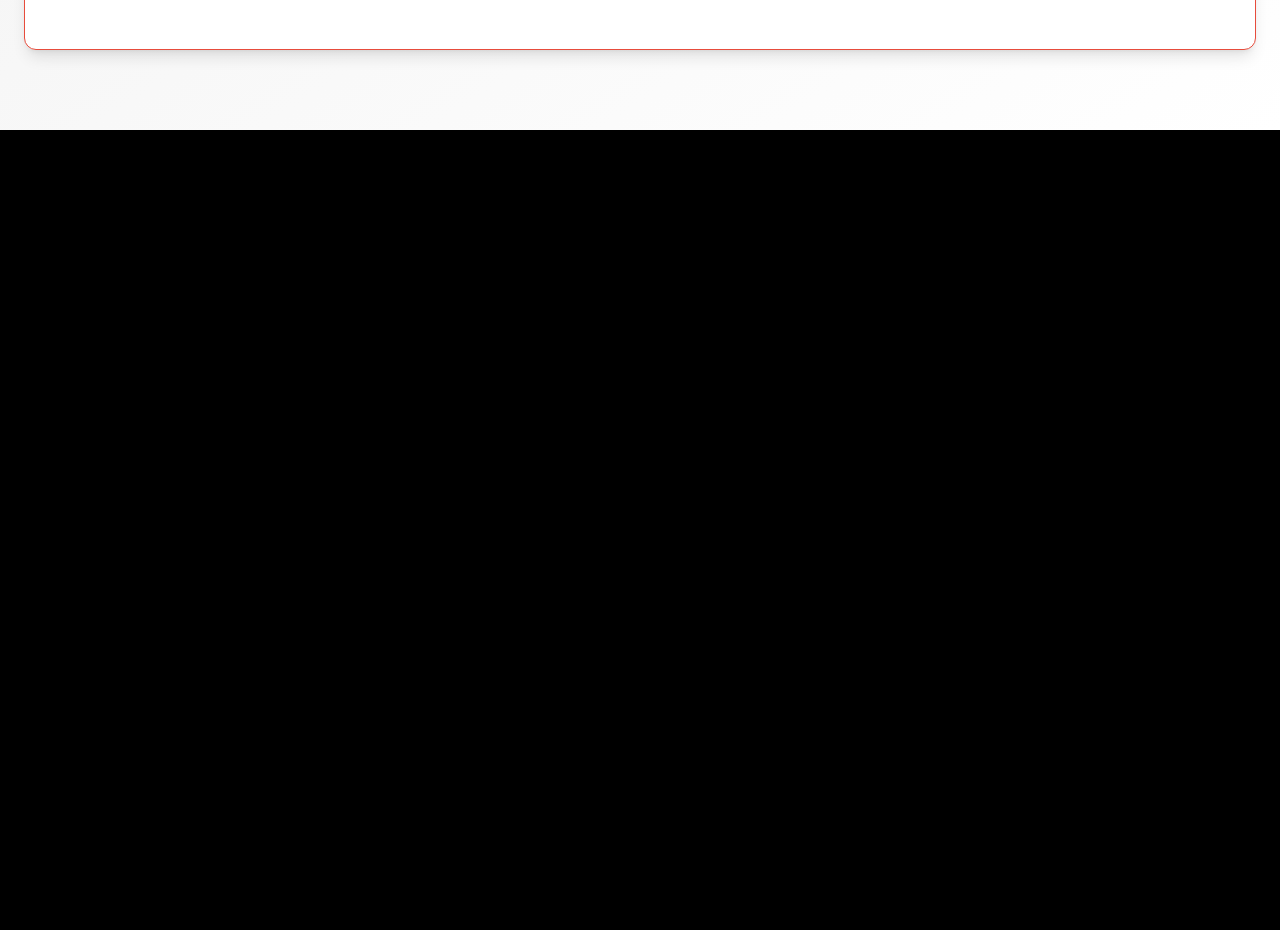
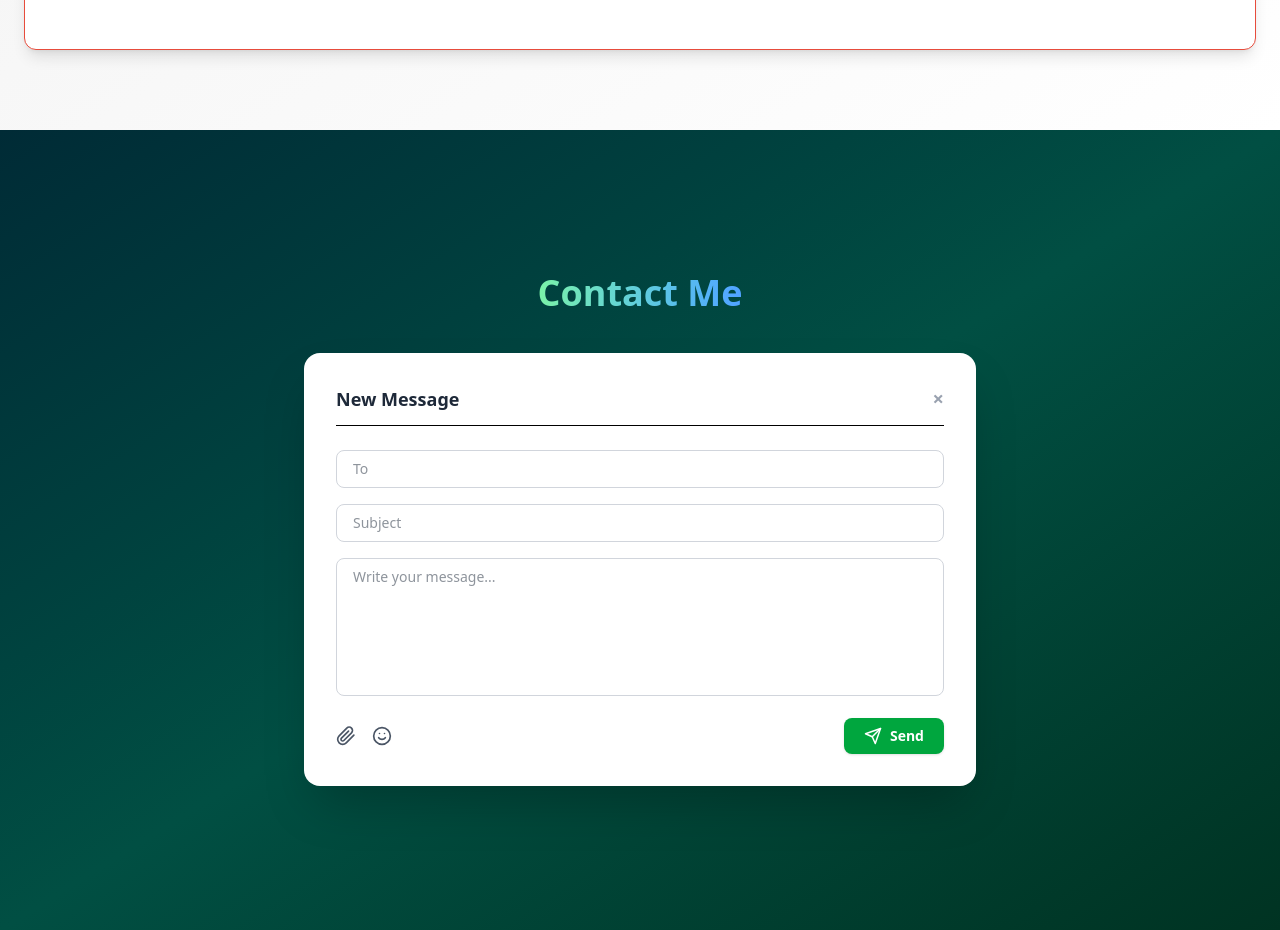
Before and after one commit to RohanShrivastava08/My-Modern-Portfolio, a React (Vite) app: page / in a window 1280 px wide. Shown: the part 6460-7390 px from the top of the page. Before the commit the page ends 6590 px from the top, so only its background shows below. Built offline with nearby package versions, Linux system fonts and the light colour scheme.

Commit message:
Modified Contact.jsx

```diff
--- a/src/App.jsx
+++ b/src/App.jsx
@@ -7,6 +7,7 @@ import Project from './sections/Project';
 import Education from './sections/Education';
 import Certification from './sections/Certification';
 import Volunteer from './sections/Volunteer';
+import Contact from './sections/Contact';
 
 function App() {
   return (
@@ -19,6 +20,7 @@ function App() {
       <Education />
       <Certification />
       <Volunteer />
+      <Contact />
       {/* Add more sections as needed */}
     </>
   );
--- /dev/null
+++ b/src/sections/Contact.jsx
@@ -0,0 +1,97 @@
+import React, { useState } from 'react';
+import { FiPaperclip, FiSend, FiSmile } from 'react-icons/fi';
+
+const Contact = () => {
+  const [toast, setToast] = useState(false);
+
+  const handleSubmit = (e) => {
+    e.preventDefault();
+    setToast(true);
+    setTimeout(() => setToast(false), 3000);
+  };
+
+  return (
+    <section className="min-h-screen bg-gradient-to-br from-[#002b36] via-[#014f43] to-[#003322] flex flex-col items-center justify-center px-4 py-20 font-sans relative transition-all duration-300 ease-in-out">
+
+      {/* Header */}
+      <h2 className="text-4xl font-bold text-white mb-10">
+        <span className="bg-gradient-to-r from-green-300 to-blue-400 text-transparent bg-clip-text">
+          Contact Me
+        </span>
+      </h2>
+
+      {/* Gmail-like Compose Box */}
+      <div className="w-full max-w-2xl bg-white rounded-2xl shadow-2xl p-6 sm:p-8 transition-all duration-500">
+
+        {/* Top Header */}
+        <div className="flex items-center justify-between mb-6 border-b pb-3">
+          <h3 className="text-lg font-semibold text-gray-800">New Message</h3>
+          <button className="text-gray-400 hover:text-red-500 text-xl font-bold transition duration-300 ease-in-out">&times;</button>
+        </div>
+
+        {/* Contact Form */}
+        <form onSubmit={handleSubmit} className="space-y-4">
+          {/* To */}
+          <div>
+            <input
+              type="email"
+              placeholder="To"
+              className="w-full px-4 py-2 border border-gray-300 rounded-lg text-sm text-gray-800 focus:outline-none focus:ring-2 focus:ring-green-500 transition"
+              required
+            />
+          </div>
+
+          {/* Subject */}
+          <div>
+            <input
+              type="text"
+              placeholder="Subject"
+              className="w-full px-4 py-2 border border-gray-300 rounded-lg text-sm text-gray-800 focus:outline-none focus:ring-2 focus:ring-green-500 transition"
+              required
+            />
+          </div>
+
+          {/* Message */}
+          <div>
+            <textarea
+              rows="6"
+              placeholder="Write your message..."
+              className="w-full px-4 py-2 border border-gray-300 rounded-lg text-sm text-gray-800 focus:outline-none focus:ring-2 focus:ring-green-500 resize-none transition"
+              required
+            ></textarea>
+          </div>
+
+          {/* Icons & Attachments */}
+          <div className="flex items-center justify-between mt-4">
+            <div className="flex items-center gap-4 text-gray-600">
+              <label className="flex items-center gap-2 cursor-pointer hover:text-green-500 transition">
+                <FiPaperclip className="text-xl" />
+                <input type="file" className="hidden" />
+              </label>
+              <button type="button" className="hover:text-yellow-500 transition">
+                <FiSmile className="text-xl" />
+              </button>
+            </div>
+
+            {/* Send Button */}
+            <button
+              type="submit"
+              className="flex items-center gap-2 bg-green-600 hover:bg-green-700 text-white px-5 py-2 rounded-lg text-sm font-semibold shadow-sm transition"
+            >
+              <FiSend className="text-lg" /> Send
+            </button>
+          </div>
+        </form>
+      </div>
+
+      {/* Toast Notification */}
+      {toast && (
+        <div className="fixed bottom-6 left-1/2 transform -translate-x-1/2 bg-[#1a1a1a] text-white px-6 py-3 rounded-full shadow-lg transition-opacity duration-300 z-50">
+          ✅ Message sent successfully!
+        </div>
+      )}
+    </section>
+  );
+};
+
+export default Contact;
```
